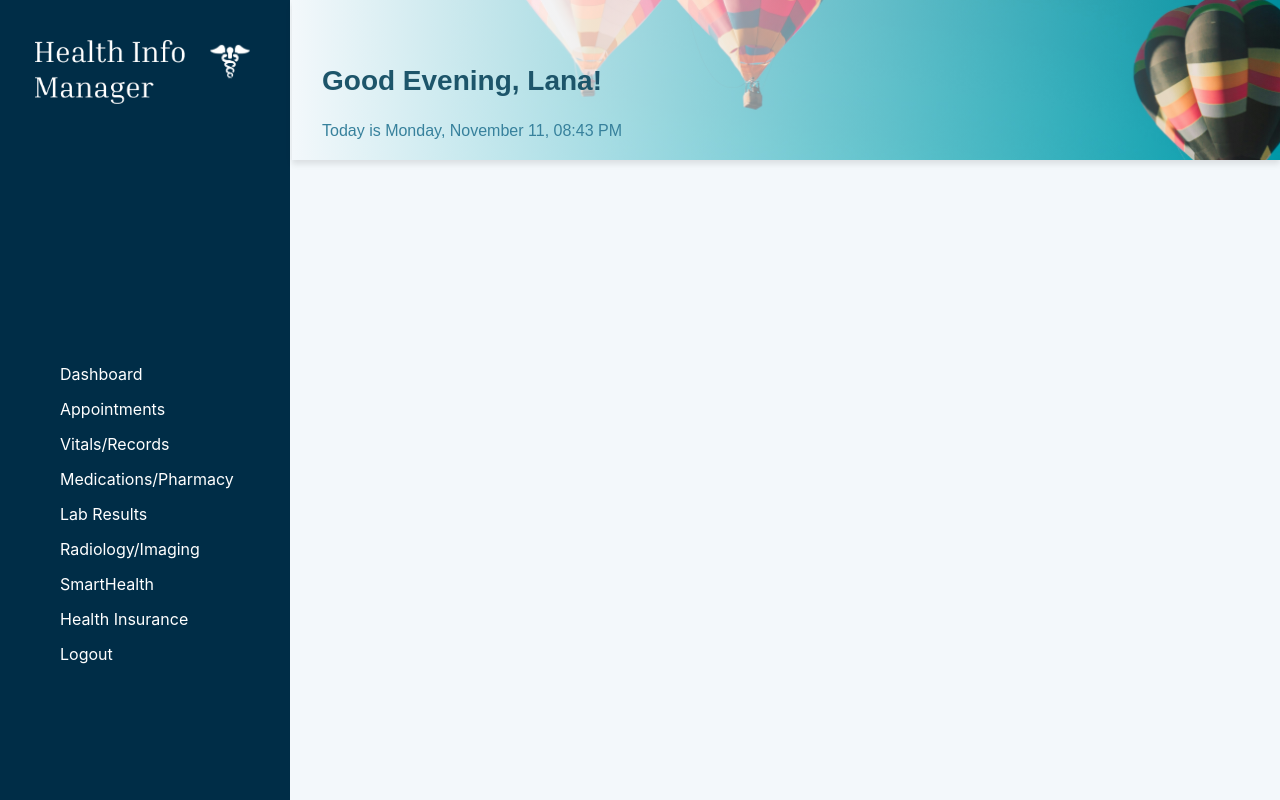
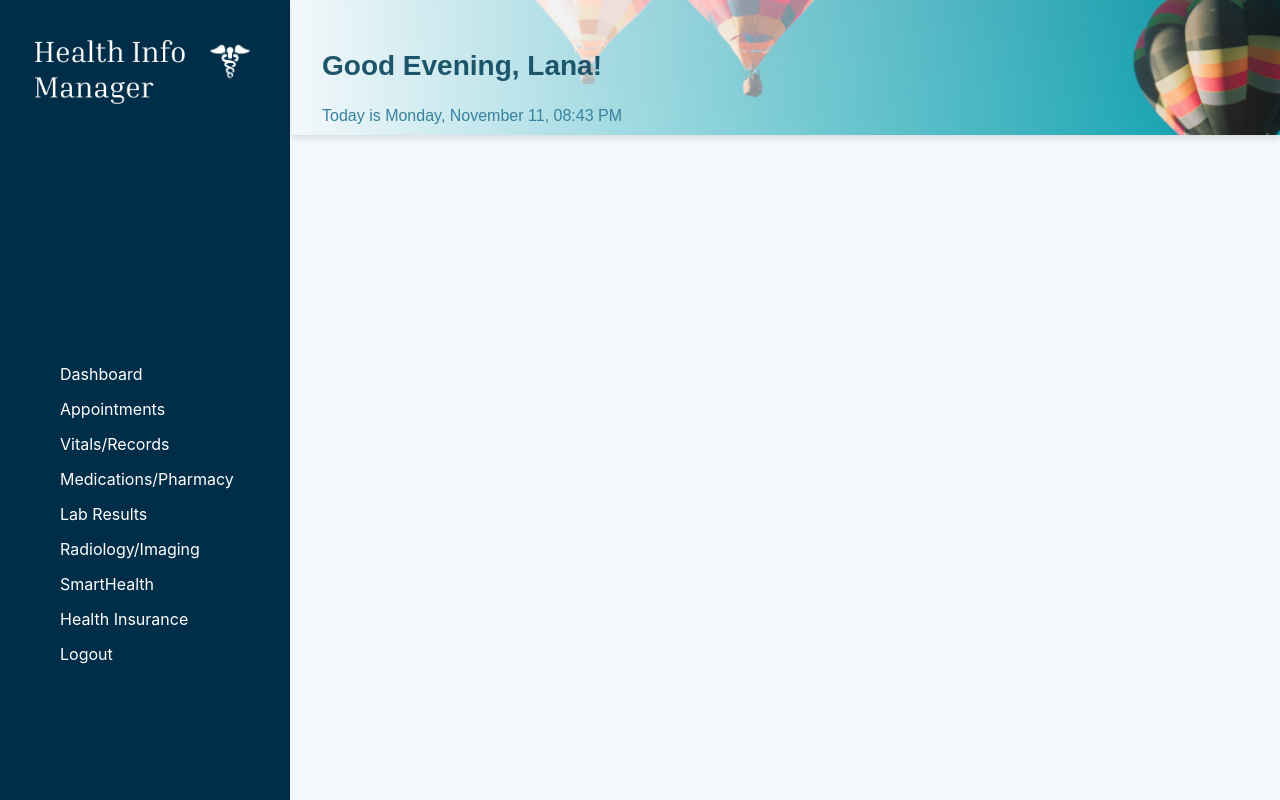
Before and after one commit to m-gamao/health-dashboard2, a React (Create React App) app: page / in a window 1280 px wide. Built offline with nearby package versions, Linux system fonts and the light colour scheme.

Commit message:
added date/time to greeting bar and added medication reminders components

```diff
--- a/src/components/GreetingBar.css
+++ b/src/components/GreetingBar.css
@@ -14,7 +14,7 @@
     display: flex; /* Makes the bar a flex container */
     flex-direction: column; /* Aligns children vertically */
     justify-content: space-between; /* Spaces out the greeting and date/time */
-    height: 100px; /* Adjust the height as necessary */
+    height: 75px;
 }
 
 .greeting-bar h1 {
@@ -25,7 +25,7 @@
     z-index: 2; /* Ensures the text is above the background */
     position: relative; /* Keeps the text positioned normally */
     margin: 0; /* Removes unwanted margin */
-    margin-top: 35px;
+    margin-top: 20px;
 }
 
 .greeting-bar .date-time {
```
Also changed, not shown: src/components/MedicationReminders.js (added, +17 -0 lines), src/components/MedicationReminders.css (added).
